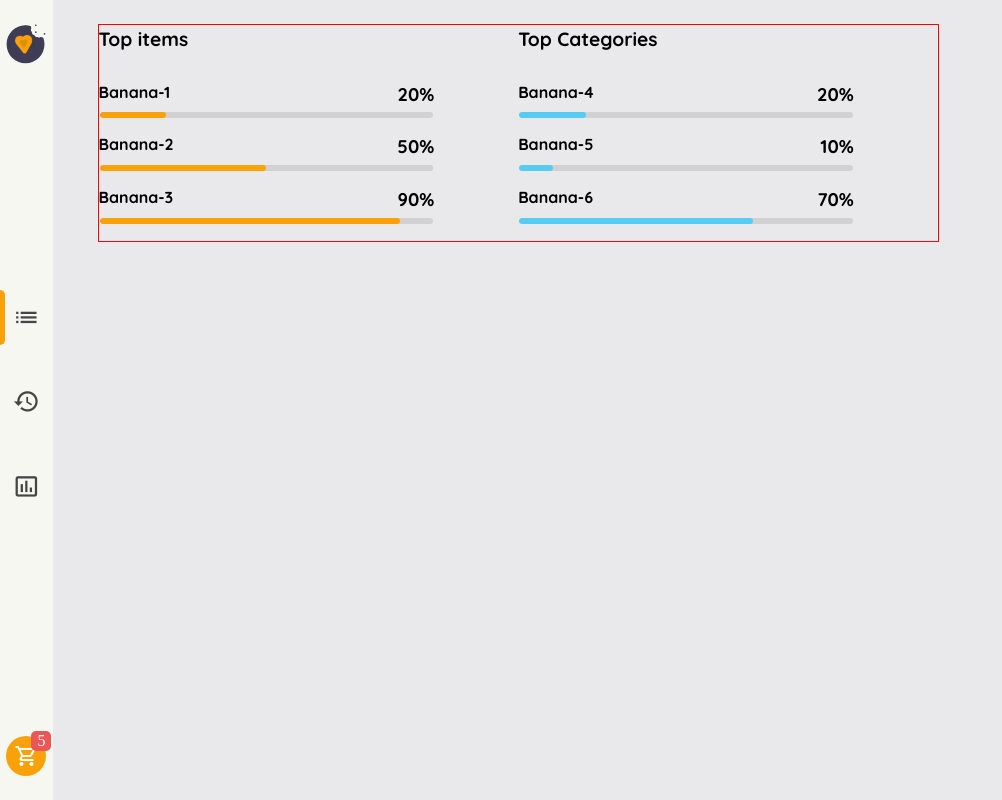
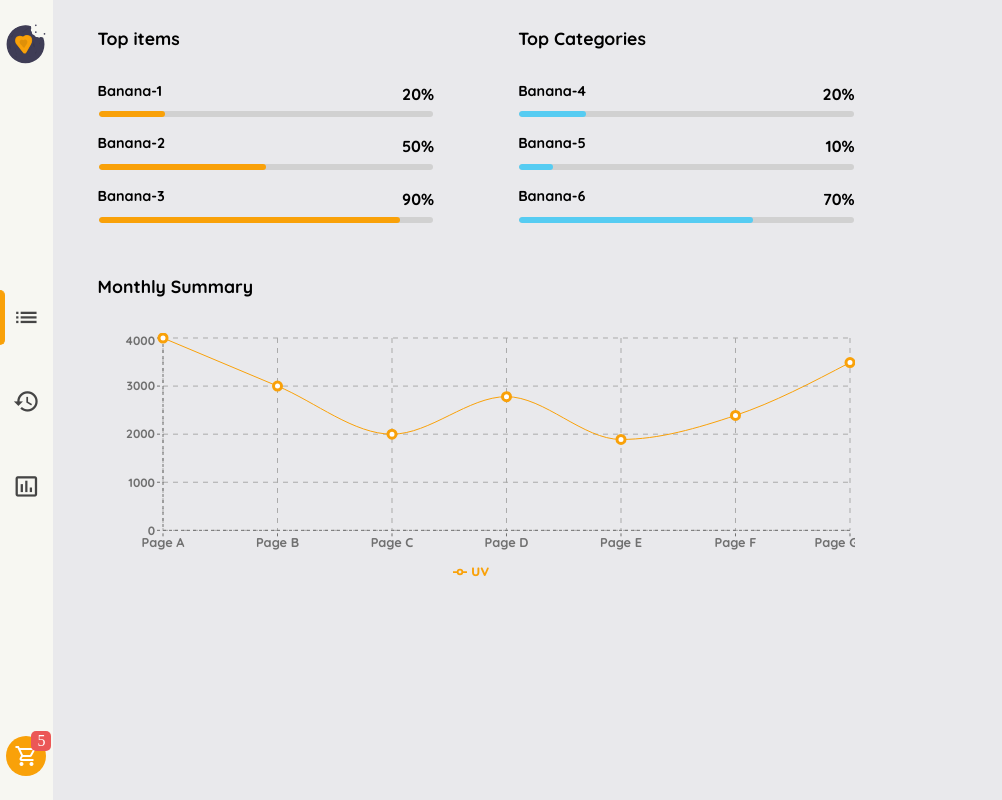
Before and after one commit to jesintharnold/Shoppingify_react, a React (Create React App) app in the folder front_end/: page / in a window 1280 px wide. Shown: the whole page, without its empty margins (0-1002 px from the left). Built offline with nearby package versions, Linux system fonts and the light colour scheme.

Commit message:
Rechart added and working fine with mock-Data

```diff
--- a/front_end/src/components/Analytics/Analytics.js
+++ b/front_end/src/components/Analytics/Analytics.js
@@ -1,4 +1,5 @@
 import './Analytics.scss';
+import Analyticschart from './Analyticscharts/Analytichart';
 import Analyticprogress from './AnalyticsProgress/ProgressAnalytics';
 
 function Analytics(){
@@ -17,9 +18,9 @@ function Analytics(){
             <Analyticprogress item="Banana-4" className="blue" progressval={20} />
             <Analyticprogress item="Banana-5" className="blue" progressval={10} />
             <Analyticprogress item="Banana-6" className="blue" progressval={70} />
-
             </div>
             </div>
+             <Analyticschart/>
 
         </div>
         )
--- a/front_end/src/components/Analytics/Analytics.scss
+++ b/front_end/src/components/Analytics/Analytics.scss
@@ -10,13 +10,12 @@
         margin-bottom:2rem;
         display: flex;
         flex-wrap: wrap;
-        border:1px solid red;
-        gap:0rem;
+
 
 
         .ana_prog_cont_name{
             display: block;
-            font-size:1.2rem;
+            font-size:1.1rem;
             line-height:1.8rem;
             margin-bottom:1.8rem;
 
--- a/front_end/src/components/Analytics/AnalyticsProgress/ProgressAnalytics.scss
+++ b/front_end/src/components/Analytics/AnalyticsProgress/ProgressAnalytics.scss
@@ -9,13 +9,13 @@
         span:nth-child(1){
           float:left;
           line-height:1.2rem;
-          font-size:1rem;
+          font-size:0.9rem;
 
         }
         span:nth-child(2){
             float:right;
             line-height:1.5rem;
-          font-size:1.15rem;
+            font-size:1rem;
         }
     }
 
--- /dev/null
+++ b/front_end/src/components/Analytics/Analyticscharts/AnalyticData.json
@@ -0,0 +1,44 @@
+[
+    {
+      "name": "Page A",
+      "uv": 4000,
+      "pv": 2400,
+      "amt": 2400
+    },
+    {
+      "name": "Page B",
+      "uv": 3000,
+      "pv": 1398,
+      "amt": 2210
+    },
+    {
+      "name": "Page C",
+      "uv": 2000,
+      "pv": 9800,
+      "amt": 2290
+    },
+    {
+      "name": "Page D",
+      "uv": 2780,
+      "pv": 3908,
+      "amt": 2000
+    },
+    {
+      "name": "Page E",
+      "uv": 1890,
+      "pv": 4800,
+      "amt": 2181
+    },
+    {
+      "name": "Page F",
+      "uv": 2390,
+      "pv": 3800,
+      "amt": 2500
+    },
+    {
+      "name": "Page G",
+      "uv": 3490,
+      "pv": 4300,
+      "amt": 2100
+    }
+  ]
--- a/front_end/src/components/Analytics/Analyticscharts/Analytichart.js
+++ b/front_end/src/components/Analytics/Analyticscharts/Analytichart.js
@@ -0,0 +1,23 @@
+import {LineChart,Line,CartesianGrid,XAxis,YAxis,Tooltip,ResponsiveContainer, Legend} from 'recharts';
+import data from './AnalyticData.json';
+import './Analytichart.scss';
+
+
+function Analyticschart(){
+    return (
+        <div className='analytics_chart'>
+         <div className='chart_name'>Monthly Summary</div>
+        <ResponsiveContainer  width="90%" aspect={3}>
+          <LineChart data={data}>
+            <CartesianGrid strokeDasharray="5" stroke="#aaa" />
+            <XAxis dataKey="name" strokeDasharray="3" stroke="#707070" style={{fontSize:'0.8rem'}}/>
+            <YAxis strokeDasharray="3" stroke="#707070" style={{fontSize:'0.75rem'}}  />
+            <Tooltip />
+            <Legend/>
+            <Line type="monotone" strokeWidth={1} dataKey="uv" stroke="rgba(249, 161, 9, 1)"  dot={{ stroke: 'rgba(249, 161, 9, 1)', strokeWidth: 3,r:4 }}  />
+          </LineChart>
+        </ResponsiveContainer>
+      </div>
+
+)}
+export default Analyticschart;
--- a/front_end/src/components/Analytics/Analyticscharts/Analytichart.scss
+++ b/front_end/src/components/Analytics/Analyticscharts/Analytichart.scss
@@ -0,0 +1,13 @@
+.analytics_chart{
+    width:100%;
+
+    .chart_name{
+        font-family: Quicksand;
+        font-style: normal;
+        font-weight: 500;
+        font-size: 1.1rem;
+        line-height: 1.8rem;
+        margin-bottom:2rem;
+
+    }
+}
```
